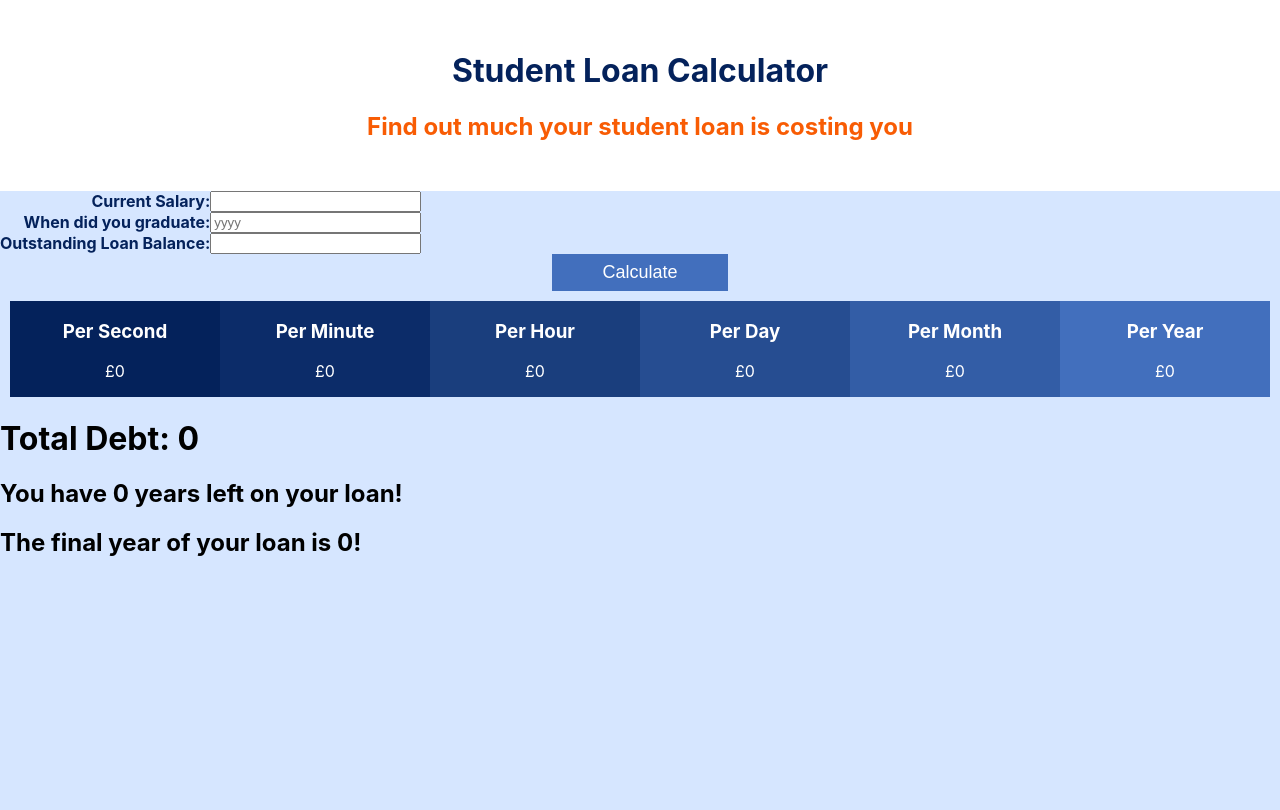
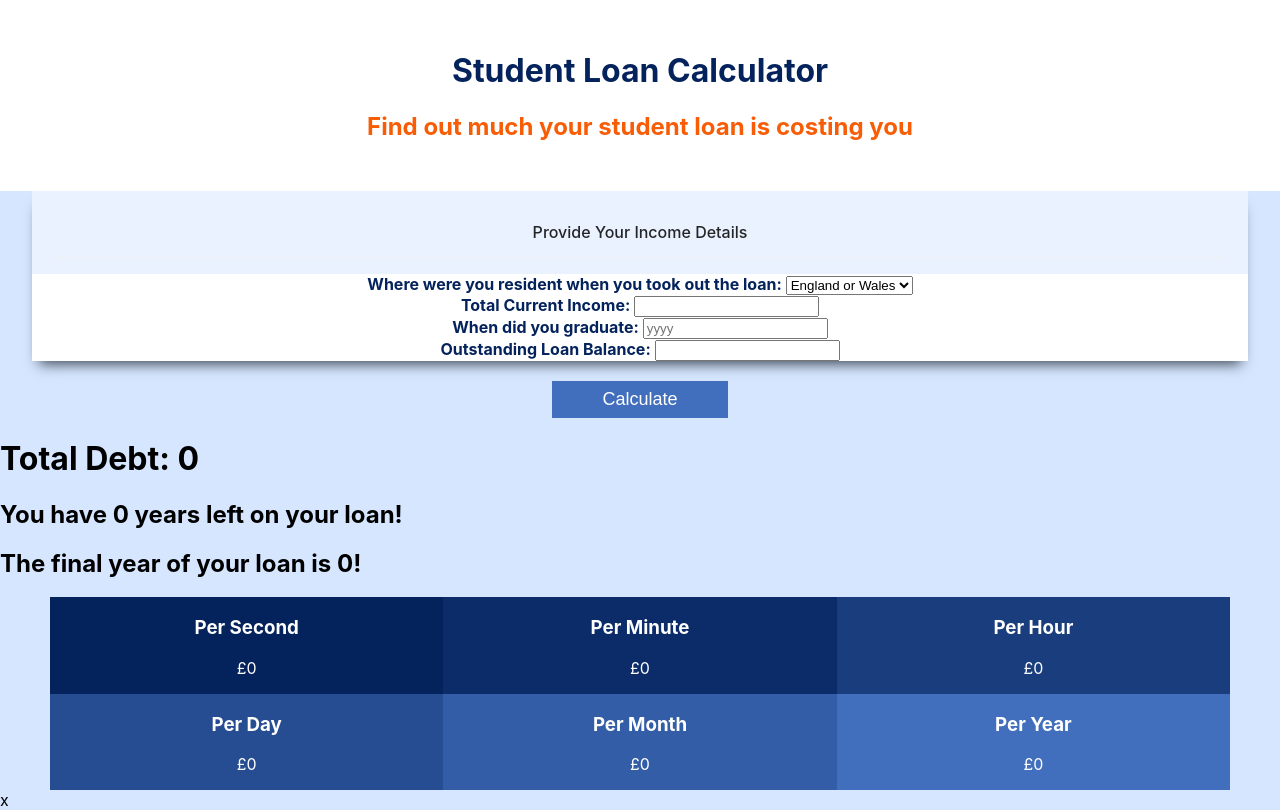
Before and after one commit to Akshar95/student-loan, a Next.js app in the folder frontend/: page / in a window 1280 px wide. Built offline with nearby package versions, Linux system fonts and the light colour scheme.

Commit message:
adding the first card

```diff
--- a/frontend/components/Calculate.js
+++ b/frontend/components/Calculate.js
@@ -36,9 +36,26 @@ export const Form = () => {
   return (
     <>
       <form onSubmit={calculateSum}>
-        <div className="inputs">
-          <label htmlFor="currentSalary">Current Salary: </label>
+        <div className="container">
+          <div className="card-title">
+            <h3 className="card-title-text">Provide Your Income Details</h3>
+          </div>
+          <div className="resident">
+            <label htmlFor="coutry">
+              Where were you resident when you took out the loan:{" "}
+            </label>
+            <select id="country" name="country">
+              <option value="en">England or Wales</option>
+              <option value="ni">Northen Ireland</option>
+              <option value="sc">Scotland</option>
+            </select>
+          </div>
+
+          <div className="currentSalary">
+            <label htmlFor="currentSalary">Total Current Income: </label>
             <input type="text" name="currentSalary" id="currentSalary" />
+          </div>
+          <div className="graduationYear">
             <label htmlFor="graduationYear">When did you graduate: </label>
             <input
               type="number"
@@ -47,18 +64,25 @@ export const Form = () => {
               id="graduationYear"
               size="4"
             />
-          <label htmlFor="currentLoanBalance">Outstanding Loan Balance: </label>
+          </div>
+          <div className="currentLoanBalance">
+            <label htmlFor="currentLoanBalance">
+              Outstanding Loan Balance:{" "}
+            </label>
             <input
               type="text"
               name="currentLoanBalance"
               id="currentLoanBalance"
             />
           </div>
-
+        </div>
         <button className="button" type="submit">
           Calculate
         </button>
-
+      </form>
+      <h1>Total Debt: {dueSum}</h1>
+      <h2>You have {yearsLeft} years left on your loan!</h2>
+      <h2>The final year of your loan is {finalYearOfPayment}!</h2>
       <IndividualGrid
         secondlyPayment={secondlyPayment}
         minutePayment={minutePayment}
@@ -67,26 +91,35 @@ export const Form = () => {
         monthlyInterest={monthlyInterest}
         yearlyInterest={yearlyInterest}
       />
-      </form>
-
-      <h1>Total Debt: {dueSum}</h1>
-      <h2>You have {yearsLeft} years left on your loan!</h2>
-      <h2>The final year of your loan is {finalYearOfPayment}!</h2>
-
+      x
       <style jsx>{`
-        .inputs {
-          display: inline-grid;
-          grid-template-columns: 1fr 1fr;
+        .container {
+          width: 95%;
+          background-color: white;
           color: #04225b;
           font-weight: bold;
-          text-align: right;
-
+          margin: 0 auto;
+          box-shadow: #3b4753 0px 10px 13px -7px;
+        }
+        .card-title {
+          padding: 0px 1.5rem;
+          background-color: #ebf2ff;
+        }
+        .card-title-text {
+          min-height: 48px;
+          padding: 15px 0px;
+          color: rgba(0, 0, 0, 0.85);
+          font-weight: 500;
+          font-size: 16px;
+          background: transparent;
+          border-bottom: 1px solid #f0f0f0;
+          border-radius: 2px 2px 0 0;
         }
         .button {
           background-color: #426fbd;
           border: none;
           color: white;
-          margin: auto;
+          margin: 20px auto;
           padding: 8px 50px;
           font-size: large;
           cursor: pointer;
@@ -97,6 +130,15 @@ export const Form = () => {
         #currentSalary:focus {
           background-color: lightblue;
         }
+        @media (min-width: 768px) {
+          .container {
+            display: flex;
+            flex-direction: column;
+            color: #04225b;
+            font-weight: bold;
+            text-align: center;
+          }
+        }
       `}</style>
     </>
   );
--- a/frontend/components/IndividualGrid.js
+++ b/frontend/components/IndividualGrid.js
@@ -41,8 +41,8 @@ function IndividualGrid({
         <style jsx>{`
           .container {
             display: grid;
-            margin: 10px 10px 0;
-            grid-template-columns: repeat(auto-fill, 200px);
+            margin: 10px 50px 0;
+            grid-template-columns: repeat(2, 1fr);
             justify-content: center;
             color: white;
           }
@@ -74,9 +74,9 @@ function IndividualGrid({
           @media (min-width: 900px) {
             .container {
               display: grid;
+              grid-template-columns: repeat(3, 1fr);
+              justify-content: center;
 
-              grid-template-columns: 1fr 1fr 1fr 1fr 1fr 1fr;
-              justify-content: center;
             }
           }
         `}</style>
--- a/frontend/components/Navbar.js
+++ b/frontend/components/Navbar.js
@@ -3,11 +3,12 @@ import React from "react";
 function Navbar() {
   return (
     <>
-    <div className="headers">
-      <h1 className="main-header"> Student Loan Calculator</h1>
-      <h2 className="sub-header">Find out much your student loan is costing you</h2>
-
-    </div>
+      <div className="headers">
+        <h1 className="main-header"> Student Loan Calculator</h1>
+        <h2 className="sub-header">
+          Find out much your student loan is costing you
+        </h2>
+      </div>
       <style jsx>{`
         .headers {
           margin: 0;
@@ -16,12 +17,12 @@ function Navbar() {
           font-weight: 700;
           letter-spacing: 0px;
           text-align: center;
+          background-color: light-grey;
         }
-        .main-header{
+        .main-header {
           color: #04225b;
-
         }
-        .sub-header{
+        .sub-header {
           color: #f85c04;
         }
 
```
Also changed, not shown: frontend/pages/index.js (line endings or trailing spaces). Lines whose indentation alone changed are shown as unchanged.
